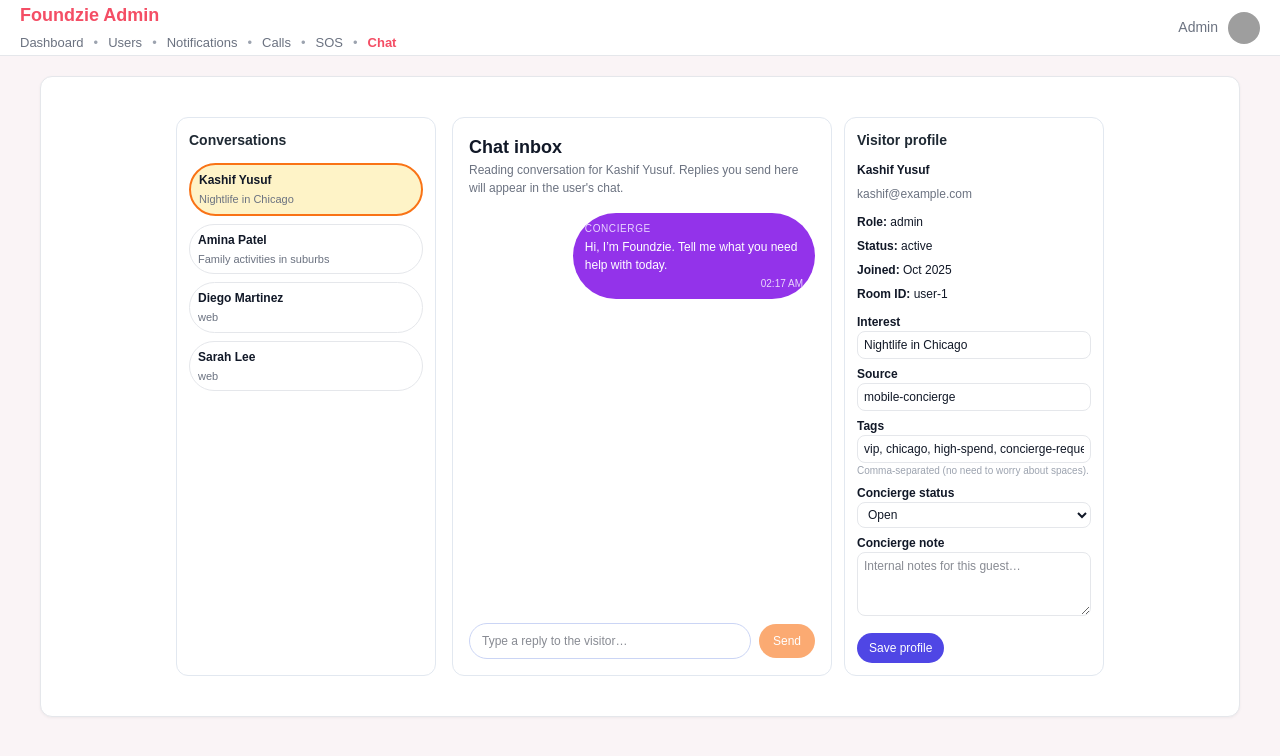
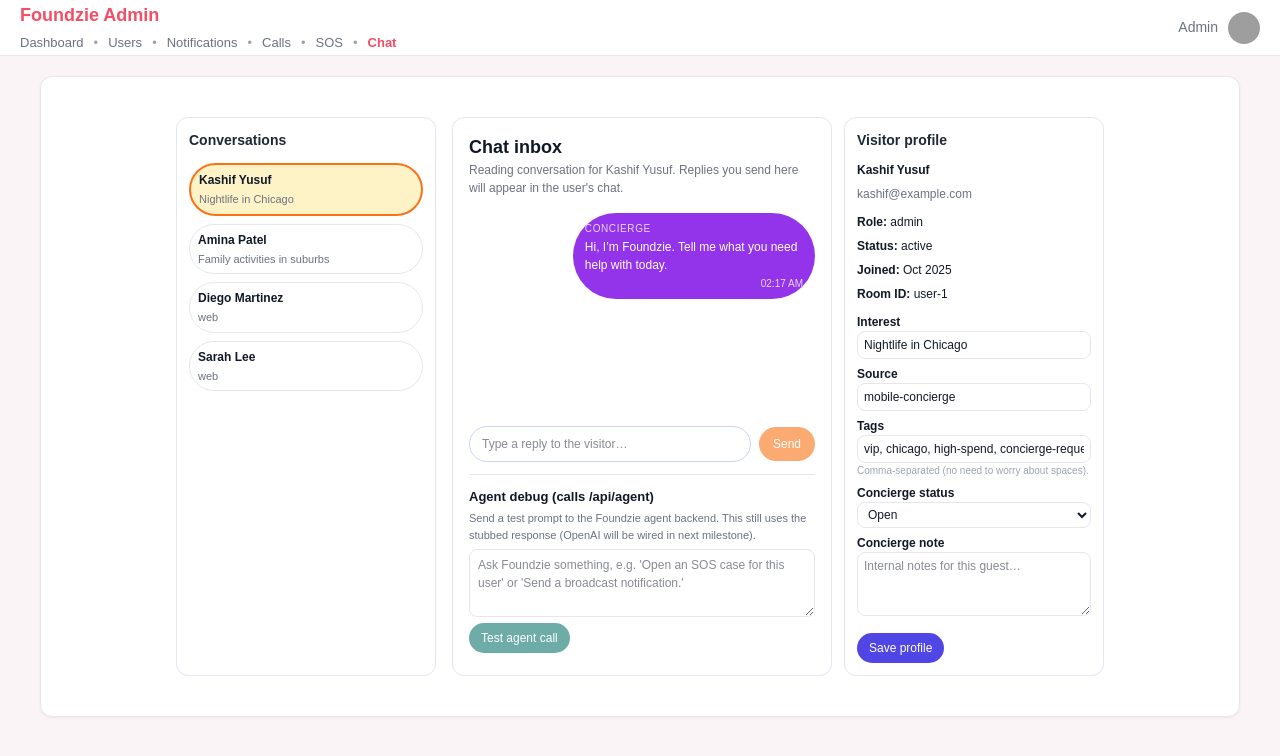
Before and after one commit to Foundzie/foundzie-v2, a Next.js app: page /admin/chat in a window 1280 px wide. Shown: the top 756 px of the page. Built offline with nearby package versions, Linux system fonts and the light colour scheme; grey boxes are pictures that could not be loaded.

Commit message:
Add admin agent debug panel calling /api/agent

```diff
--- a/src/app/admin/chat/page.tsx
+++ b/src/app/admin/chat/page.tsx
@@ -65,6 +65,12 @@ export default function AdminChatPage() {
     null
   );
 
+  // --- Agent debug panel state (talks to /api/agent) ---
+  const [agentInput, setAgentInput] = useState("");
+  const [agentResult, setAgentResult] = useState<string | null>(null);
+  const [agentLoading, setAgentLoading] = useState(false);
+  const [agentError, setAgentError] = useState<string | null>(null);
+
   /* --------------------- Load chat messages --------------------- */
   useEffect(() => {
     let cancelled = false;
@@ -78,14 +84,21 @@ export default function AdminChatPage() {
           cache: "no-store",
         });
 
-        const data = await res.json().catch(() => ({} as any));
+        const data = await res.json().catch(() => ({} as unknown));
 
         if (!res.ok) {
-          throw new Error((data && data.message) || "Failed to load messages");
+          const message =
+            typeof data === "object" && data && "message" in data
+              ? String((data as { message?: unknown }).message)
+              : "Failed to load messages";
+          throw new Error(message);
         }
 
-        if (!cancelled && Array.isArray(data.items)) {
-          setMessages(data.items as ChatMessage[]);
+        if (!cancelled && typeof data === "object" && data && "items" in data) {
+          const items = (data as { items?: unknown }).items;
+          if (Array.isArray(items)) {
+            setMessages(items as ChatMessage[]);
+          }
         }
       } catch (err) {
         if (!cancelled) {
@@ -131,21 +144,29 @@ export default function AdminChatPage() {
         setProfileSaveMessage(null);
 
         const res = await fetch(`/api/users/${selectedUserId}`);
-        const data = await res.json().catch(() => ({} as any));
+        const data = await res.json().catch(() => ({} as unknown));
 
-        if (!res.ok || !data.item) {
-          throw new Error((data && data.message) || "Failed to load user");
+        if (!res.ok || typeof data !== "object" || !data) {
+          const message =
+            typeof data === "object" && data && "message" in data
+              ? String((data as { message?: unknown }).message)
+              : "Failed to load user";
+          throw new Error(message);
+        }
+
+        const maybeItem = (data as { item?: unknown }).item;
+        if (!maybeItem || typeof maybeItem !== "object") {
+          throw new Error("Failed to load user");
         }
 
         if (!cancelled) {
-          const user = data.item as AdminUser;
+          const user = maybeItem as AdminUser;
           setSelectedUser(user);
           setProfileDraft({
             interest: user.interest ?? "",
             source: user.source ?? "",
             tagsText: (user.tags ?? []).join(", "),
-              conciergeStatus: user.conciergeStatus ?? "open",
-
+            conciergeStatus: user.conciergeStatus ?? "open",
             conciergeNote: user.conciergeNote ?? "",
           });
         }
@@ -196,20 +217,28 @@ export default function AdminChatPage() {
         body: JSON.stringify(payload),
       });
 
-      const data = await res.json().catch(() => ({} as any));
+      const data = await res.json().catch(() => ({} as unknown));
 
-      if (!res.ok || !data.item) {
-        throw new Error((data && data.message) || "Profile update failed");
+      if (!res.ok || typeof data !== "object" || !data) {
+        const message =
+          typeof data === "object" && data && "message" in data
+            ? String((data as { message?: unknown }).message)
+            : "Profile update failed";
+        throw new Error(message);
       }
 
-      const updated = data.item as AdminUser;
+      const maybeItem = (data as { item?: unknown }).item;
+      if (!maybeItem || typeof maybeItem !== "object") {
+        throw new Error("Profile update failed");
+      }
+
+      const updated = maybeItem as AdminUser;
       setSelectedUser(updated);
       setProfileDraft({
         interest: updated.interest ?? "",
         source: updated.source ?? "",
         tagsText: (updated.tags ?? []).join(", "),
-          conciergeStatus: updated.conciergeStatus ?? "open",
-
+        conciergeStatus: updated.conciergeStatus ?? "open",
         conciergeNote: updated.conciergeNote ?? "",
       });
       setProfileSaveMessage("Profile saved.");
@@ -221,7 +250,7 @@ export default function AdminChatPage() {
     }
   }
 
-  /* --------------------- Send reply --------------------- */
+  /* --------------------- Send reply (normal chat) --------------------- */
   async function handleSend(e: FormEvent) {
     e.preventDefault();
     const text = input.trim();
@@ -256,16 +285,26 @@ export default function AdminChatPage() {
         }),
       });
 
-      const data = await res.json().catch(() => ({} as any));
+      const data = await res.json().catch(() => ({} as unknown));
 
-      if (!res.ok || !data.item) {
-        throw new Error((data && data.message) || "Admin send failed");
+      if (!res.ok || typeof data !== "object" || !data) {
+        const message =
+          typeof data === "object" && data && "message" in data
+            ? String((data as { message?: unknown }).message)
+            : "Admin send failed";
+        throw new Error(message);
+      }
+
+      const maybeItem = (data as { item?: unknown }).item;
+
+      if (!maybeItem || typeof maybeItem !== "object") {
+        throw new Error("Admin send failed");
       }
 
       // replace temp with real message
       setMessages((prev) => {
         const withoutTemp = prev.filter((m) => m.id !== tempId);
-        return [...withoutTemp, data.item as ChatMessage];
+        return [...withoutTemp, maybeItem as ChatMessage];
       });
     } catch (err) {
       console.error("Admin chat send error:", err);
@@ -276,6 +315,50 @@ export default function AdminChatPage() {
       setInput(text);
     } finally {
       setSending(false);
+    }
+  }
+
+  /* --------------------- Agent debug: call /api/agent --------------------- */
+  async function handleAgentTest(e: FormEvent) {
+    e.preventDefault();
+    const text = agentInput.trim();
+    if (!text || agentLoading) return;
+
+    setAgentLoading(true);
+    setAgentError(null);
+    setAgentResult(null);
+
+    const payload = {
+      source: "admin" as const,
+      input: text,
+      userId: selectedUserId,
+      roomId: selectedRoomId,
+    };
+
+    try {
+      const res = await fetch("/api/agent", {
+        method: "POST",
+        headers: { "Content-Type": "application/json" },
+        body: JSON.stringify(payload),
+      });
+
+      const data = (await res.json().catch(() => null)) as unknown;
+
+      if (!res.ok) {
+        const message =
+          typeof data === "object" && data && "message" in data
+            ? String((data as { message?: unknown }).message)
+            : "Agent request failed";
+        throw new Error(message);
+      }
+
+      const pretty = JSON.stringify(data, null, 2);
+      setAgentResult(pretty);
+    } catch (err) {
+      console.error("Agent debug call failed:", err);
+      setAgentError("Could not reach /api/agent. Check server logs.");
+    } finally {
+      setAgentLoading(false);
     }
   }
 
@@ -551,13 +634,123 @@ export default function AdminChatPage() {
                   background: "#f97316",
                   color: "white",
                   opacity: sending || !input.trim() ? 0.6 : 1,
-                  cursor: sending || !input.trim() ? "not-allowed" : "pointer",
+                  cursor: sending || !input.trim()
+                    ? "not-allowed"
+                    : "pointer",
                   border: "none",
                 }}
               >
                 {sending ? "Sending…" : "Send"}
               </button>
             </form>
+
+            {/* Agent debug panel */}
+            <div
+              style={{
+                marginTop: "12px",
+                paddingTop: "12px",
+                borderTop: "1px solid #e5e7eb",
+              }}
+            >
+              <h2
+                style={{
+                  fontSize: "13px",
+                  fontWeight: 600,
+                  marginBottom: "4px",
+                  color: "#111827",
+                }}
+              >
+                Agent debug (calls /api/agent)
+              </h2>
+              <p
+                style={{
+                  fontSize: "11px",
+                  color: "#6b7280",
+                  marginBottom: "6px",
+                }}
+              >
+                Send a test prompt to the Foundzie agent backend. This still
+                uses the stubbed response (OpenAI will be wired in next
+                milestone).
+              </p>
+
+              <form
+                onSubmit={handleAgentTest}
+                style={{
+                  display: "flex",
+                  flexDirection: "column",
+                  gap: "6px",
+                  marginBottom: "6px",
+                }}
+              >
+                <textarea
+                  value={agentInput}
+                  onChange={(e) => setAgentInput(e.target.value)}
+                  rows={3}
+                  placeholder="Ask Foundzie something, e.g. 'Open an SOS case for this user' or 'Send a broadcast notification.'"
+                  style={{
+                    width: "100%",
+                    borderRadius: "8px",
+                    border: "1px solid #e5e7eb",
+                    padding: "6px 8px",
+                    fontSize: "12px",
+                    resize: "vertical",
+                  }}
+                />
+                <button
+                  type="submit"
+                  disabled={agentLoading || !agentInput.trim()}
+                  style={{
+                    alignSelf: "flex-start",
+                    borderRadius: "9999px",
+                    padding: "6px 12px",
+                    fontSize: "12px",
+                    fontWeight: 500,
+                    background: "#0f766e",
+                    color: "white",
+                    opacity: agentLoading || !agentInput.trim() ? 0.6 : 1,
+                    cursor:
+                      agentLoading || !agentInput.trim()
+                        ? "not-allowed"
+                        : "pointer",
+                    border: "none",
+                  }}
+                >
+                  {agentLoading ? "Calling /api/agent…" : "Test agent call"}
+                </button>
+              </form>
+
+              {agentError && (
+                <p
+                  style={{
+                    fontSize: "11px",
+                    color: "#f97316",
+                    marginBottom: "4px",
+                  }}
+                >
+                  {agentError}
+                </p>
+              )}
+
+              {agentResult && (
+                <pre
+                  style={{
+                    marginTop: "4px",
+                    maxHeight: "160px",
+                    overflow: "auto",
+                    fontSize: "11px",
+                    background: "#f9fafb",
+                    borderRadius: "8px",
+                    padding: "8px",
+                    border: "1px solid #e5e7eb",
+                    whiteSpace: "pre-wrap",
+                    wordBreak: "break-word",
+                  }}
+                >
+                  {agentResult}
+                </pre>
+              )}
+            </div>
           </div>
 
           {/* Visitor profile column */}
@@ -751,7 +944,11 @@ export default function AdminChatPage() {
 
                 {profileSaveMessage && (
                   <div
-                    style={{ fontSize: "11px", color: "#16a34a", marginTop: 2 }}
+                    style={{
+                      fontSize: "11px",
+                      color: "#16a34a",
+                      marginTop: 2,
+                    }}
                   >
                     {profileSaveMessage}
                   </div>
@@ -759,7 +956,11 @@ export default function AdminChatPage() {
 
                 {profileError && (
                   <div
-                    style={{ fontSize: "11px", color: "#f97316", marginTop: 2 }}
+                    style={{
+                      fontSize: "11px",
+                      color: "#f97316",
+                      marginTop: 2,
+                    }}
                   >
                     {profileError}
                   </div>
```
